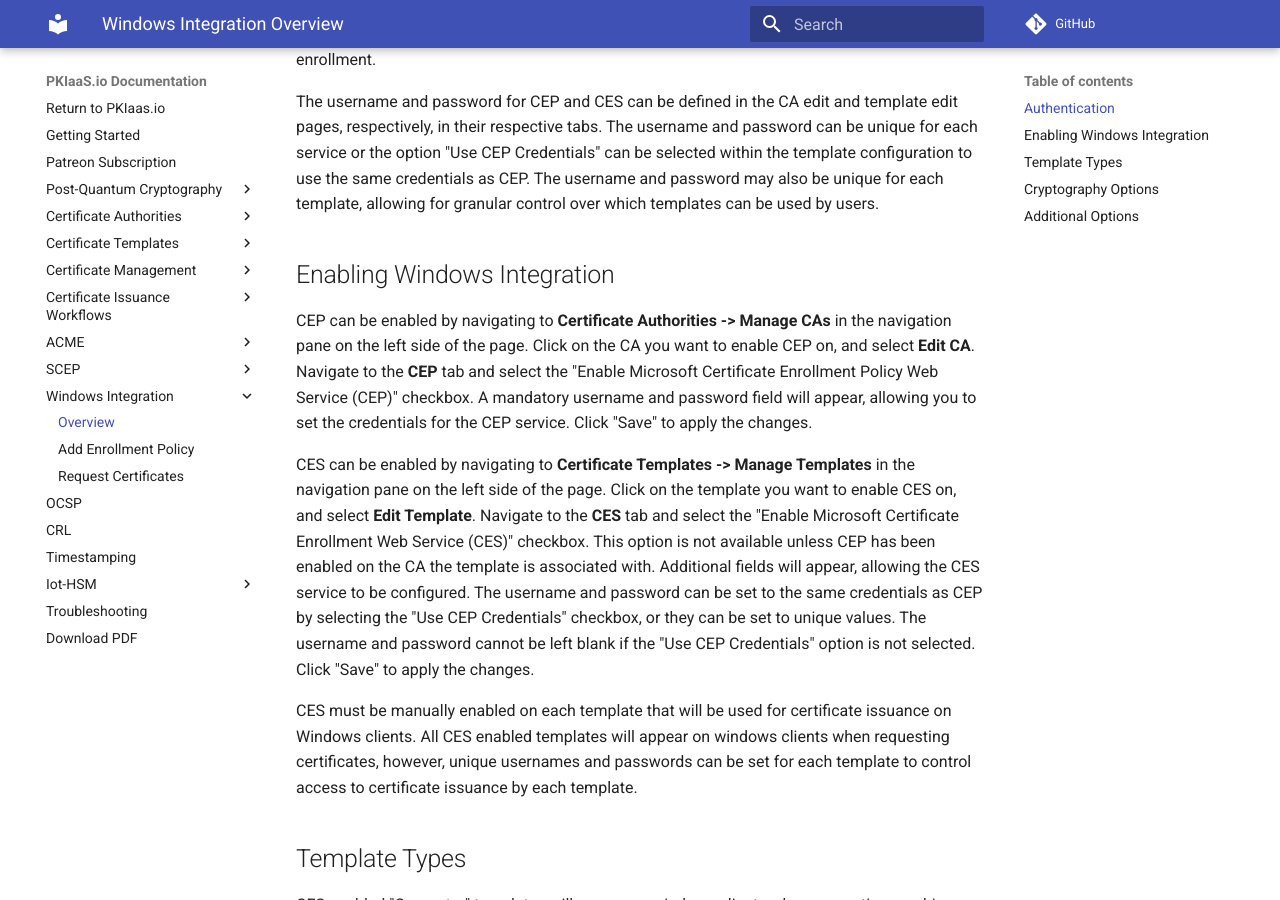
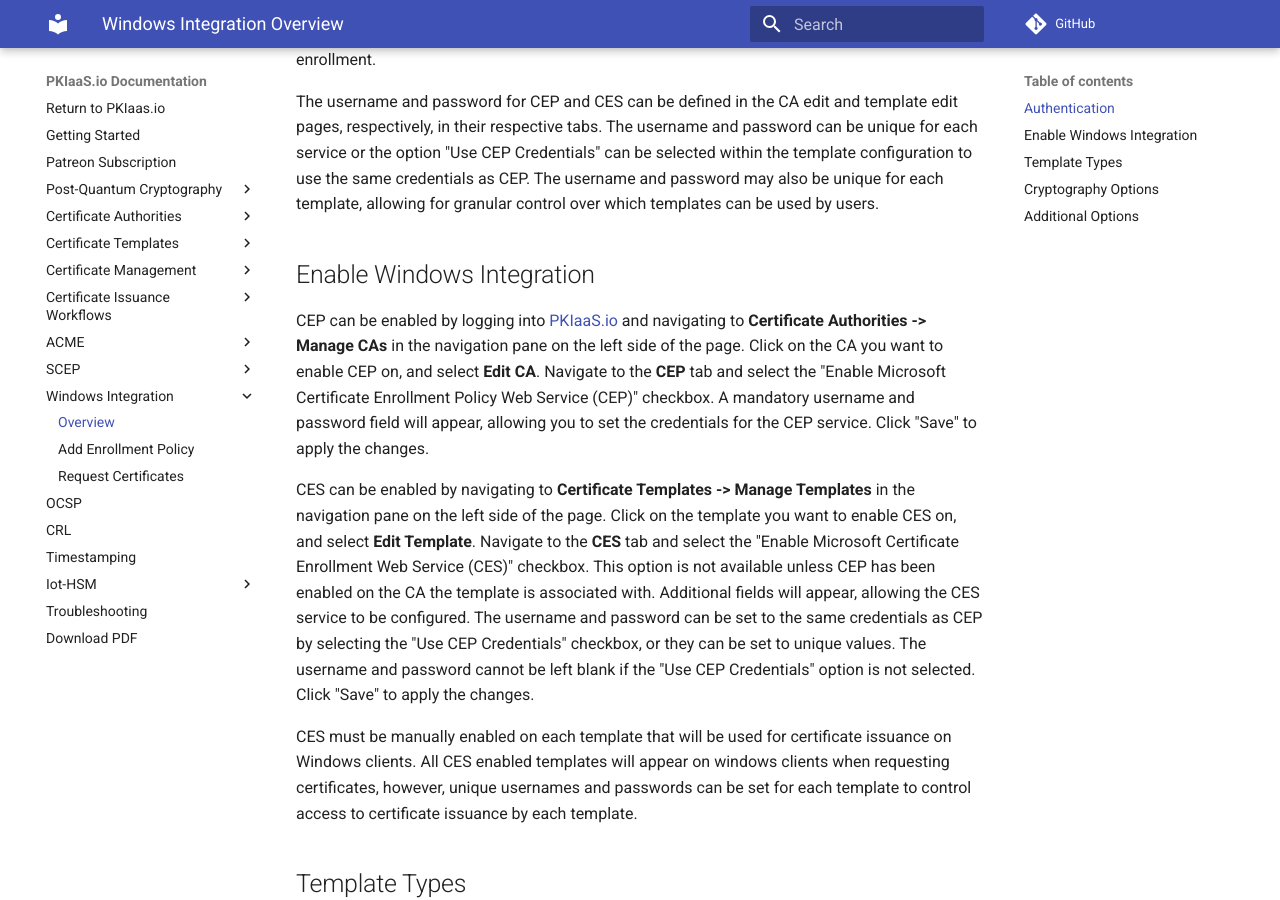
Before and after one commit to lspiehler/pkiaas-docs, an MkDocs documentation site: the page built from docs/windows-integration/overview.md, in a window 1280 px wide and 900 px high, scrolled down 740 px. Built offline with MkDocs 1.6.1 and Material for MkDocs 9.7.7, drawn with Linux system fonts in a browser that asks for light colours; comment, search, counter and statistics services are not loaded.

Commit message:
update windows integration documentation

```diff
--- a/docs/windows-integration/overview.md
+++ b/docs/windows-integration/overview.md
@@ -16,8 +16,8 @@ PKIaaS.io supports Username/Password and X.509 Certificate authentication method
 
 The username and password for CEP and CES can be defined in the CA edit and template edit pages, respectively, in their respective tabs. The username and password can be unique for each service or the option "Use CEP Credentials" can be selected within the template configuration to use the same credentials as CEP. The username and password may also be unique for each template, allowing for granular control over which templates can be used by users.
 
-## Enabling Windows Integration
-CEP can be enabled by navigating to **Certificate Authorities -> Manage CAs** in the navigation pane on the left side of the page. Click on the CA you want to enable CEP on, and select **Edit CA**. Navigate to the **CEP** tab and select the "Enable Microsoft Certificate Enrollment Policy Web Service (CEP)" checkbox. A mandatory username and password field will appear, allowing you to set the credentials for the CEP service. Click "Save" to apply the changes.
+## Enable Windows Integration
+CEP can be enabled by logging into [PKIaaS.io](https://www.pkiaas.io/auth/login) and navigating to **Certificate Authorities -> Manage CAs** in the navigation pane on the left side of the page. Click on the CA you want to enable CEP on, and select **Edit CA**. Navigate to the **CEP** tab and select the "Enable Microsoft Certificate Enrollment Policy Web Service (CEP)" checkbox. A mandatory username and password field will appear, allowing you to set the credentials for the CEP service. Click "Save" to apply the changes.
 
 CES can be enabled by navigating to **Certificate Templates -> Manage Templates** in the navigation pane on the left side of the page. Click on the template you want to enable CES on, and select **Edit Template**. Navigate to the **CES** tab and select the "Enable Microsoft Certificate Enrollment Web Service (CES)" checkbox. This option is not available unless CEP has been enabled on the CA the template is associated with. Additional fields will appear, allowing the CES service to be configured. The username and password can be set to the same credentials as CEP by selecting the "Use CEP Credentials" checkbox, or they can be set to unique values. The username and password cannot be left blank if the "Use CEP Credentials" option is not selected. Click "Save" to apply the changes.
 
```
